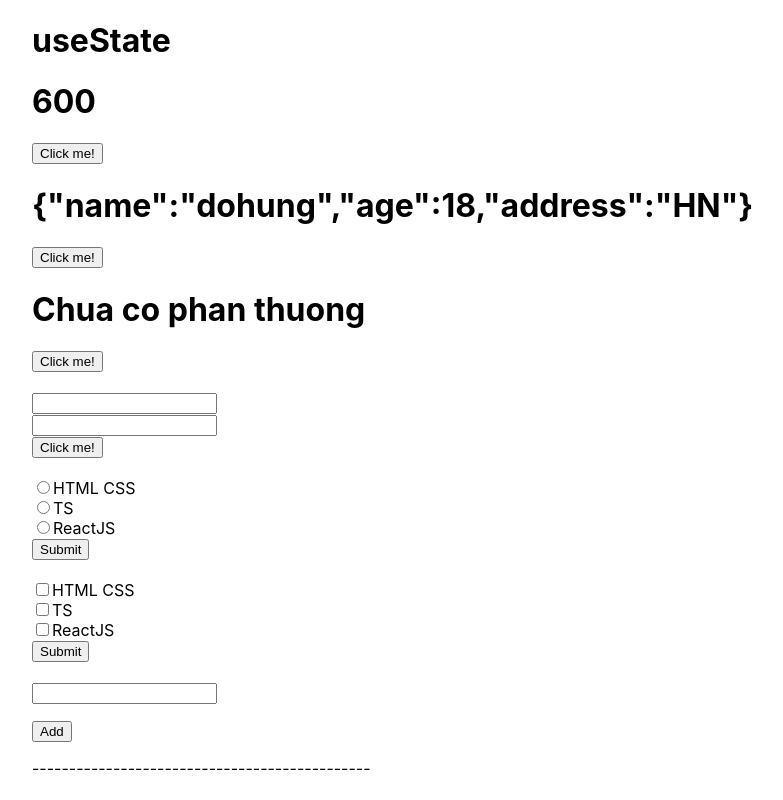
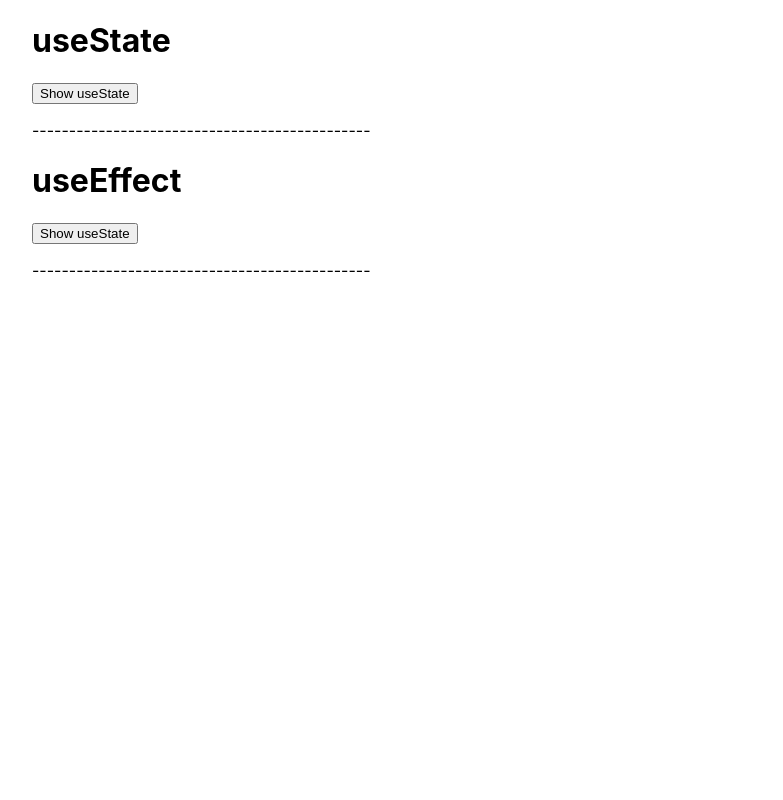
Before and after one commit to dvhuzg/reactjs-typescript, a React (Create React App) app in the folder hook/: page / in a window 1280 px wide. Shown: the whole page, without its empty margins (128-911 px from the left). Built offline with nearby package versions, Linux system fonts and the light colour scheme.

Commit message:
update useEffect

```diff
--- a/hook/src/App.tsx
+++ b/hook/src/App.tsx
@@ -1,12 +1,19 @@
-import React from "react";
+import React, { useState } from "react";
 import _useState from "./Excersise/_useState";
-import './App.css'
+import _useEffect from "./Excersise/_useEffect";
+import "./App.css";
 function App() {
-
+  const [showUseState, setShowUseState] = useState(false);
+  const [showUseEffect, setShowUseEffect] = useState(false);
   return (
     <div className="App">
       <h1>useState</h1>
-      <_useState/>
+      <button onClick={()=>setShowUseState(!showUseState)}>Show useState</button>
+     {showUseState && <_useState />}
+      <p>----------------------------------------------</p>
+      <h1>useEffect</h1>
+      <button onClick={()=>setShowUseEffect(!showUseEffect)}>Show useState</button>
+     {showUseEffect && <_useEffect />}
       <p>----------------------------------------------</p>
     </div>
   );
--- /dev/null
+++ b/hook/src/Excersise/_useEffect.tsx
@@ -0,0 +1,114 @@
+//useEffect dung de change DOM, call API
+//useEffect se uu tien render du lieu nguoi dung truoc, roi moi thuc hien ham callback, code van doc tu tren xuong nhung thang useEffect se ngam callback lai doi khi nao ham return chay xong thi no moi chay
+import { count } from "console";
+import React, { useEffect, useState } from "react";
+import { setTimeout } from "timers";
+
+interface obj {
+  post: {
+    userId: number;
+    id: number;
+    title: string;
+    name: string;
+  }[];
+}
+const tabs = ["posts", "comments", "albums"];
+
+const _useEffect = () => {
+  const [title, setTitle] = useState<string>("");
+  const [posts, setPosts] = useState<obj["post"]>([]);
+  const [type, setType] = useState("posts");
+  const [showGoToTop, setShowGoToTop] = useState(false);
+
+  useEffect(() => {
+    document.title = title;
+  });
+
+  //----------------------------------------------------
+  useEffect(() => {
+    fetch(`https://jsonplaceholder.typicode.com/${type}`)
+      .then((res) => res.json())
+      .then((posts) => {
+        setPosts(posts);
+      });
+  }, [type]);
+
+  //   ----------------------------------------------
+
+  useEffect(() => {
+    const handleScroll = () => {
+      if (window.scrollY >= 200) {
+        setShowGoToTop(true);
+      } else {
+        setShowGoToTop(false);
+      }
+    };
+    window.addEventListener("scroll", handleScroll);
+
+    //clean up : don dep nhung thu con lai trong bo nho khi da unmount component
+    return () => {
+      window.removeEventListener("scroll", handleScroll);
+    };
+  }, []);
+
+  //   ----------------------------------------------
+  const [screenSize, setScreenSize] = useState(window.innerWidth);
+
+  useEffect(() => {
+    const handleResize = () => {
+      setScreenSize(window.innerWidth);
+    };
+    window.addEventListener("resize", handleResize);
+
+    return () => {
+      window.removeEventListener("resize", handleResize);
+    };
+  }, []);
+
+  //-------------------timer---------------------------------
+  const [countdown, setCountdown] = useState(180);
+  useEffect(() => {
+    setInterval(() => {
+      setCountdown((prevState) => prevState - 1);
+    }, 1000);
+  }, []);
+
+  return (
+    <div>
+      {tabs.map((tab) => {
+        return (
+          <button
+            key={tab}
+            style={
+              type === tab ? { color: "#fff", backgroundColor: "#000" } : {}
+            }
+            onClick={() => setType(tab)}>
+            {tab}
+          </button>
+        );
+      })}
+      <input
+        type="text"
+        name=""
+        id=""
+        onChange={(e) => setTitle(e.target.value)}
+      />
+      <ul>
+        {posts.map((post) => {
+          return <li key={post.id}>{post.title || post.name}</li>;
+        })}
+      </ul>
+      {showGoToTop && (
+        <button style={{ position: "fixed", right: "20px", bottom: "30px" }}>
+          Go to Top
+        </button>
+      )}
+
+      <h1>Screen width: {screenSize}</h1>
+
+      <h1>Countdown machine: {countdown}</h1>
+    </div>
+  );
+};
+
+export default _useEffect;
--- a/hook/src/Excersise/_useState.tsx
+++ b/hook/src/Excersise/_useState.tsx
@@ -1,3 +1,5 @@
+// doc code tu tren xuong, ban dau useState se lay gia tri khoi tao render ra giao dien, code chay den ham setState nhung chi khoi tao ham chu chua lam gi, khi chay xuong duoi, khi onclick goi ham setState thi luc nay ham setState moi thuc thi, set du lieu moi cho state va render lai giao dien.
+
 import React, { useState } from "react";
 
 //--------------Increase Number---------------------
```
